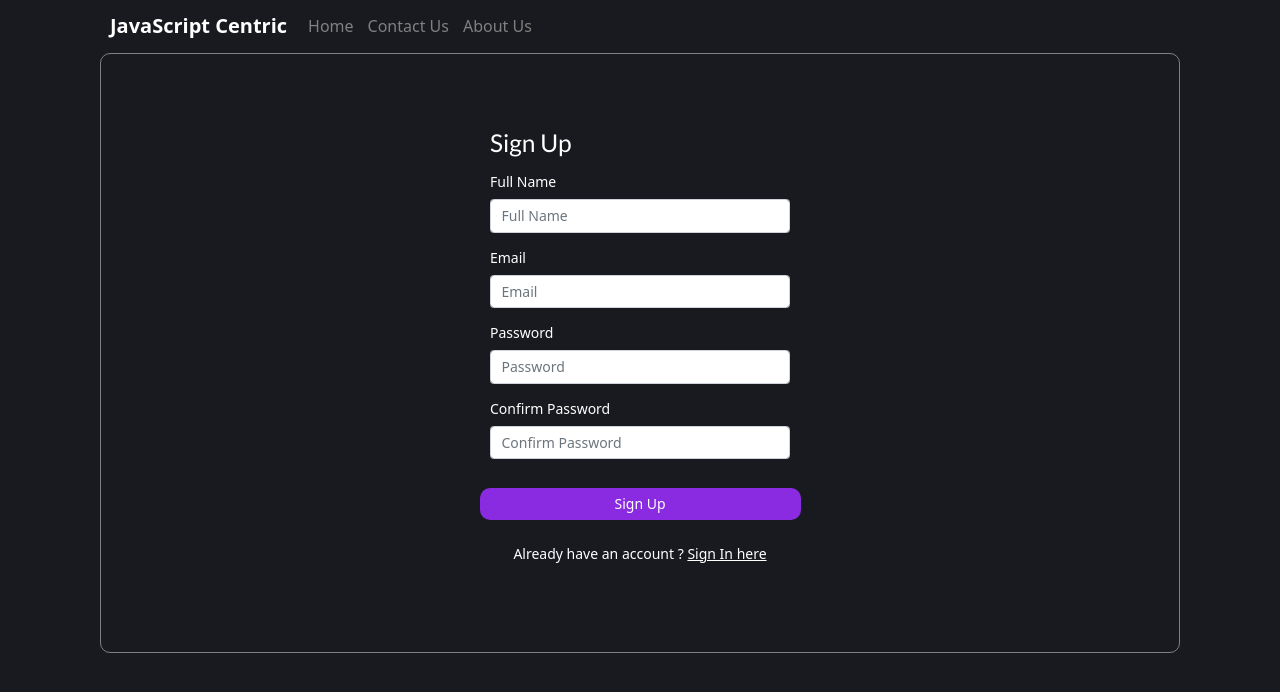
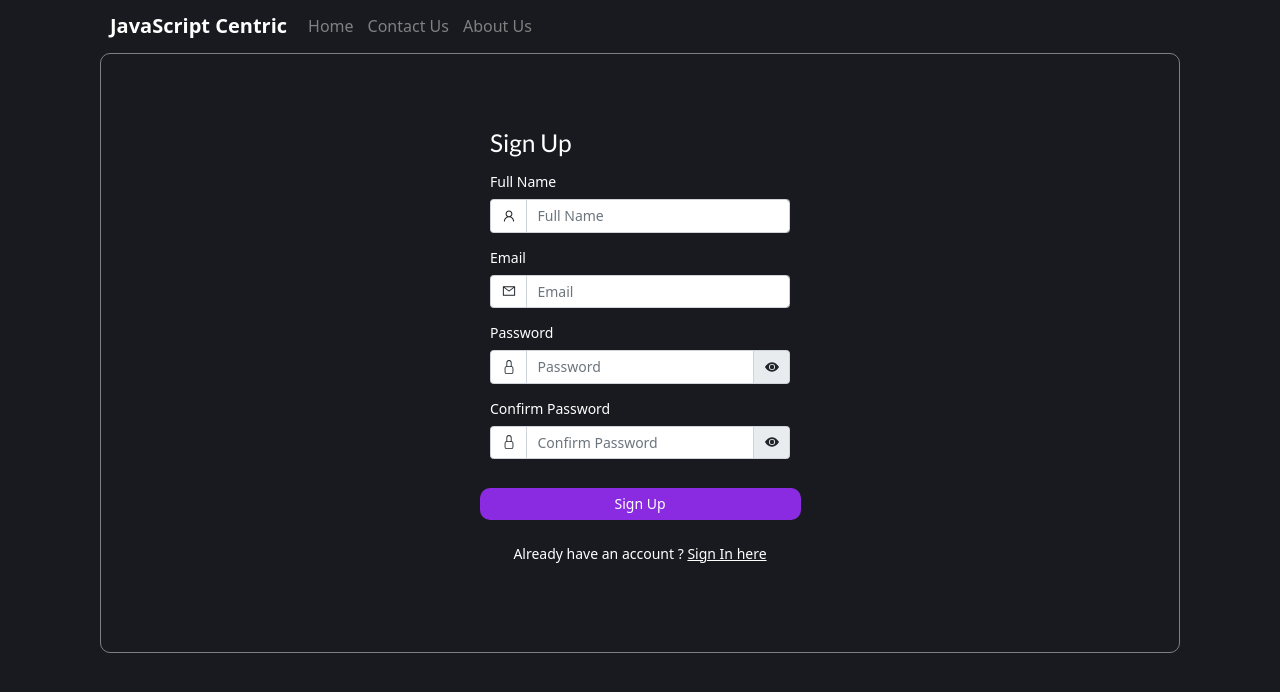
Before and after one commit to ravics09/javascriptcentricReactJS, a React (Create React App) app: page /signup in a window 1280 px wide. Shown: the top 692 px of the page. Built offline with nearby package versions, Linux system fonts and the light colour scheme.

Commit message:
added react icon on sign in and sign up screen

```diff
--- a/package.json
+++ b/package.json
@@ -20,6 +20,7 @@
     "react": "^17.0.2",
     "react-bootstrap": "^1.6.3",
     "react-dom": "^17.0.2",
+    "react-icons": "^4.2.0",
     "react-router-dom": "^5.3.0",
     "react-scripts": "4.0.3",
     "react-window": "^1.8.6",
--- a/src/pages/SignIn/signIn.jsx
+++ b/src/pages/SignIn/signIn.jsx
@@ -4,6 +4,8 @@ import axios from "axios";
 import { Formik } from "formik";
 import { Link, useHistory } from "react-router-dom";
 import { Button, Form, Container, Row, Col, InputGroup } from "react-bootstrap";
+import { BsFillEyeFill, BsFillEyeSlashFill, BsLock } from "react-icons/bs";
+import { AiOutlineMail } from "react-icons/ai";
 
 import "bootstrap/dist/css/bootstrap.min.css";
 import signInStyle from "./signIn.module.css";
@@ -27,7 +29,7 @@ const initialValues = {
 const SignIn = ({ props }) => {
   const history = useHistory();
 
-  // const [disabled, setDisable] = useState(false);
+  const [showPass, setShowPass] = useState(false);
   // const [submitting, setSubmitting] = useState(false);
   // const [email, setEmail] = useState("");
   // const [password, setPassword] = useState("");
@@ -41,7 +43,7 @@ const SignIn = ({ props }) => {
 
   const handleSignIn = (formValues) => {
     return new Promise((resolve, reject) => {
-      console.log("handle sign in called",formValues);
+      console.log("handle sign in called", formValues);
       let email = formValues.email;
       let password = formValues.password;
 
@@ -128,6 +130,10 @@ const SignIn = ({ props }) => {
             <Row className="mb-3">
               <Form.Group as={Col} md="12" controlId="validationFormPassword">
                 <Form.Label>Email</Form.Label>
+                <InputGroup>
+                  <InputGroup.Text style={{backgroundColor:'white'}}>
+                    <AiOutlineMail />
+                  </InputGroup.Text>
                   <Form.Control
                     type="email"
                     placeholder="Email"
@@ -143,13 +149,18 @@ const SignIn = ({ props }) => {
                       {errors.email}
                     </Form.Control.Feedback>
                   ) : null}
+                </InputGroup>
               </Form.Group>
             </Row>
             <Row className="mb-3">
               <Form.Group as={Col} md="12" controlId="validationFormPassword">
                 <Form.Label>Password</Form.Label>
+                <InputGroup>
+                  <InputGroup.Text style={{backgroundColor:'white'}}>
+                    <BsLock />
+                  </InputGroup.Text>
                   <Form.Control
-                  type="password"
+                    type={showPass ? "text" : "password"}
                     placeholder="Password"
                     name="password"
                     className={signInStyle.formControl}
@@ -158,14 +169,10 @@ const SignIn = ({ props }) => {
                     onChange={handleChange}
                     isInvalid={!!errors.password}
                   />
-                {/* <InputGroup.Append>
-                  <InputGroup.Text>
-                    <i
-                      onClick={clickHandler}
-                      class={showPass ? "fas fa-eye-slash" : "fas fa-eye"}
-                    ></i>
+                  <InputGroup.Text onClick={() => setShowPass(!showPass)}>
+                    {showPass ? <BsFillEyeSlashFill /> : <BsFillEyeFill />}
                   </InputGroup.Text>
-                </InputGroup.Append> */}
+                </InputGroup>
 
                 {touched.password && errors.password ? (
                   <Form.Control.Feedback type="invalid">
--- a/src/pages/SignUp/signUp.jsx
+++ b/src/pages/SignUp/signUp.jsx
@@ -4,6 +4,8 @@ import * as yup from "yup";
 import axios from "axios";
 import { Formik } from "formik";
 import { Button, Form, Container, Row, Col, InputGroup } from "react-bootstrap";
+import { BsFillEyeFill, BsFillEyeSlashFill, BsLock } from "react-icons/bs";
+import { AiOutlineMail, AiOutlineUser } from "react-icons/ai";
 
 import "bootstrap/dist/css/bootstrap.min.css";
 import signUpStyle from "./signUp.module.css";
@@ -11,11 +13,13 @@ import signUpStyle from "./signUp.module.css";
 const API_URL = "http://localhost:9090/user";
 
 const validationSchema = yup.object().shape({
-  fullName: yup.string()
+  fullName: yup
+    .string()
     .min(2, "*Names must have at least 2 characters")
     .max(100, "*Names can't be longer than 100 characters")
     .required("*Full Name is required"),
-  email: yup.string()
+  email: yup
+    .string()
     .email("*Must be a valid email address")
     .max(100, "*Email must be less than 100 characters")
     .required("*Email is required"),
@@ -32,13 +36,15 @@ const initialValues = {
 
 const SignUp = ({ props }) => {
   // const [fullName, setFullName] = useState("");
+  const [showPass, setShowPass] = useState(false);
+  const [showConfirmPass, setShowConfirmPass] = useState(false);
   // const [email, setEmail] = useState("");
   // const [password, setPassword] = useState("");
   // const [confirmPassword, setConfirmPassword] = useState("");
 
   const handleSignUp = (formValues) => {
     return new Promise((resolve, reject) => {
-      console.log("handle sign up called",formValues);
+      console.log("handle sign up called", formValues);
 
       let fullName = formValues.fullName;
       let email = formValues.email;
@@ -82,7 +88,6 @@ const SignUp = ({ props }) => {
             resetForm();
             setSubmitting(false);
           }, 1000);
-
         }}
       >
         {({
@@ -100,6 +105,10 @@ const SignUp = ({ props }) => {
             <Row className="mb-3">
               <Form.Group as={Col} md="12" controlId="validationFormFullName">
                 <Form.Label>Full Name</Form.Label>
+                <InputGroup>
+                <InputGroup.Text style={{ backgroundColor: "white" }}>
+                    <AiOutlineUser />
+                  </InputGroup.Text>
                   <Form.Control
                     type="text"
                     placeholder="Full Name"
@@ -115,11 +124,17 @@ const SignUp = ({ props }) => {
                       {errors.fullName}
                     </Form.Control.Feedback>
                   ) : null}
+                </InputGroup>
               </Form.Group>
             </Row>
             <Row className="mb-3">
               <Form.Group as={Col} md="12" controlId="validationFormEmail">
                 <Form.Label>Email</Form.Label>
+                <InputGroup>
+
+                <InputGroup.Text style={{ backgroundColor: "white" }}>
+                    <AiOutlineMail />
+                  </InputGroup.Text>
                   <Form.Control
                     type="email"
                     placeholder="Email"
@@ -135,13 +150,18 @@ const SignUp = ({ props }) => {
                       {errors.email}
                     </Form.Control.Feedback>
                   ) : null}
+                </InputGroup>
               </Form.Group>
             </Row>
             <Row className="mb-3">
               <Form.Group as={Col} md="12" controlId="validationFormPassword">
                 <Form.Label>Password</Form.Label>
+                <InputGroup>
+                  <InputGroup.Text style={{ backgroundColor: "white" }}>
+                    <BsLock />
+                  </InputGroup.Text>
                   <Form.Control
-                  type="password"
+                    type={showPass ? "text" : "password"}
                     placeholder="Password"
                     name="password"
                     className={signUpStyle.formControl}
@@ -150,11 +170,15 @@ const SignUp = ({ props }) => {
                     onChange={handleChange}
                     isInvalid={!!errors.password}
                   />
+                  <InputGroup.Text onClick={() => setShowPass(!showPass)}>
+                    {showPass ? <BsFillEyeSlashFill /> : <BsFillEyeFill />}
+                  </InputGroup.Text>
                   {touched.password && errors.password ? (
                     <Form.Control.Feedback type="invalid">
                       {errors.password}
                     </Form.Control.Feedback>
                   ) : null}
+                </InputGroup>
               </Form.Group>
             </Row>
             <Row className="mb-3">
@@ -164,8 +188,12 @@ const SignUp = ({ props }) => {
                 controlId="validationFormConfirmPassword"
               >
                 <Form.Label>Confirm Password</Form.Label>
+                <InputGroup>
+                  <InputGroup.Text style={{ backgroundColor: "white" }}>
+                    <BsLock />
+                  </InputGroup.Text>
                   <Form.Control
-                  type="password"
+                    type={showConfirmPass ? "text" : "password"}
                     placeholder="Confirm Password"
                     name="confirmPassword"
                     className={signUpStyle.formControl}
@@ -174,11 +202,15 @@ const SignUp = ({ props }) => {
                     onChange={handleChange}
                     isInvalid={!!errors.confirmPassword}
                   />
+                  <InputGroup.Text onClick={() => setShowConfirmPass(!showConfirmPass)}>
+                    {showConfirmPass ? <BsFillEyeSlashFill /> : <BsFillEyeFill />}
+                  </InputGroup.Text>
                   {touched.confirmPassword && errors.confirmPassword ? (
                     <Form.Control.Feedback type="invalid">
                       {errors.confirmPassword}
                     </Form.Control.Feedback>
                   ) : null}
+                </InputGroup>
               </Form.Group>
             </Row>
             <Row className="mb-3">
```
Also changed, not shown: 2 other files (tests, documents, lock files or other folders). Lines whose indentation alone changed are shown as unchanged.
